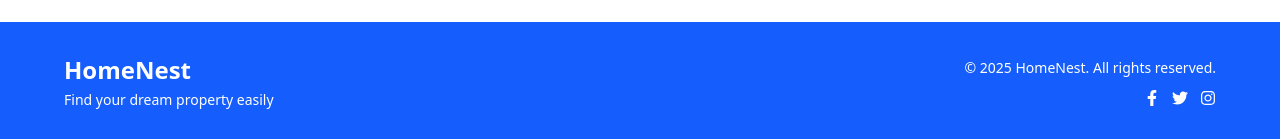
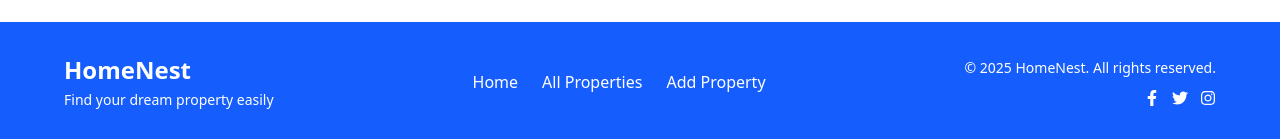
Before and after one commit to 48yesminb/home-nest-client, a React (Vite) app: page / in a window 1280 px wide. Shown: the part 2096-2235 px from the top of the page. Built offline with nearby package versions, Linux system fonts and the light colour scheme; no server answers.

Commit message:
added tenth commit

```diff
--- a/src/components/Footer.jsx
+++ b/src/components/Footer.jsx
@@ -11,7 +11,11 @@ function Footer() {
         </div>
 
 
-
+        <div className="flex flex-col md:flex-row items-center gap-3 md:gap-6">
+          <a href="/" className="hover:text-yellow-300 transition">Home</a>
+          <a href="/all-properties" className="hover:text-yellow-300 transition">All Properties</a>
+          <a href="/add-property" className="hover:text-yellow-300 transition">Add Property</a>
+        </div>
 
 
         <div className="flex flex-col items-center md:items-end gap-2">
```
